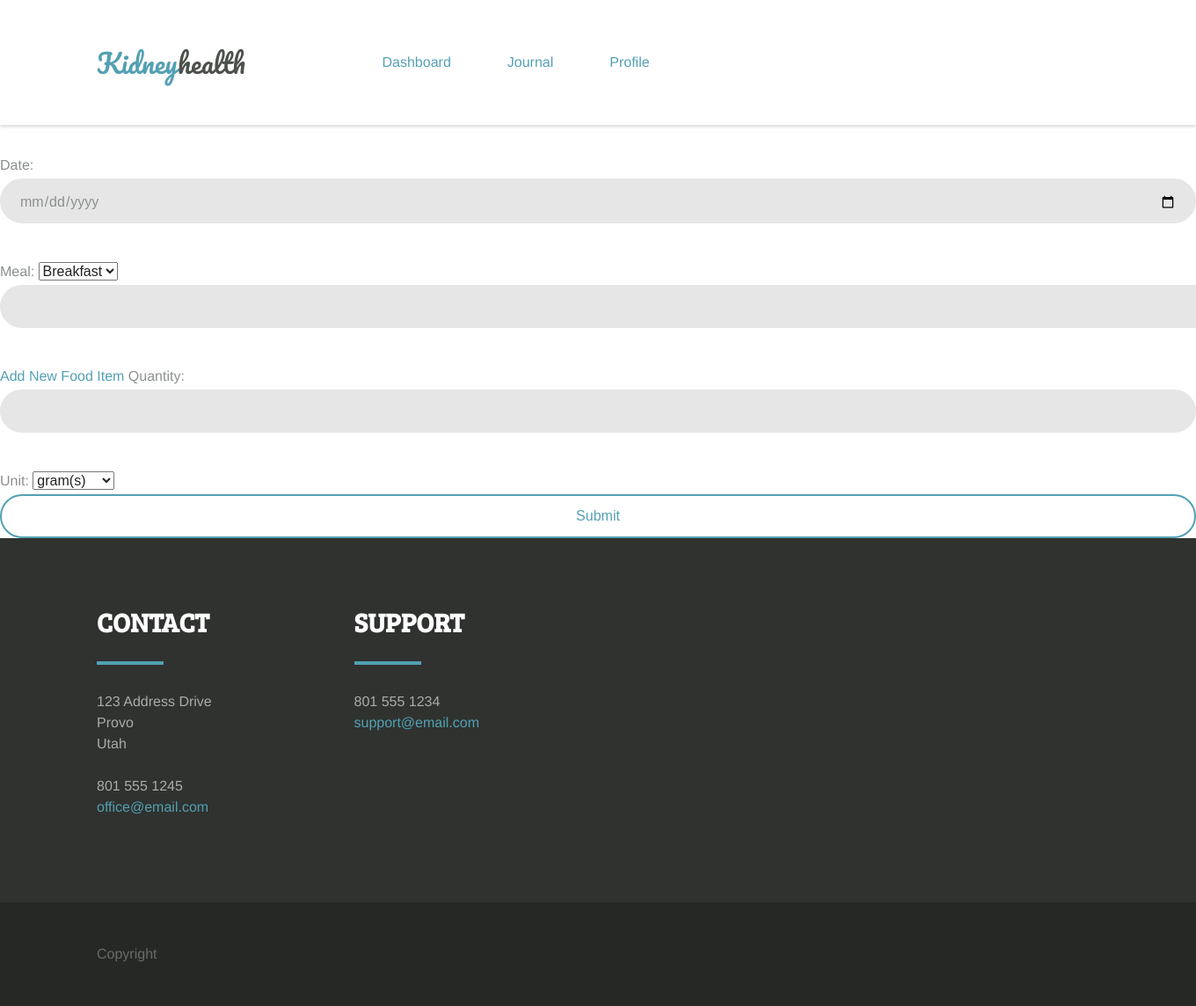
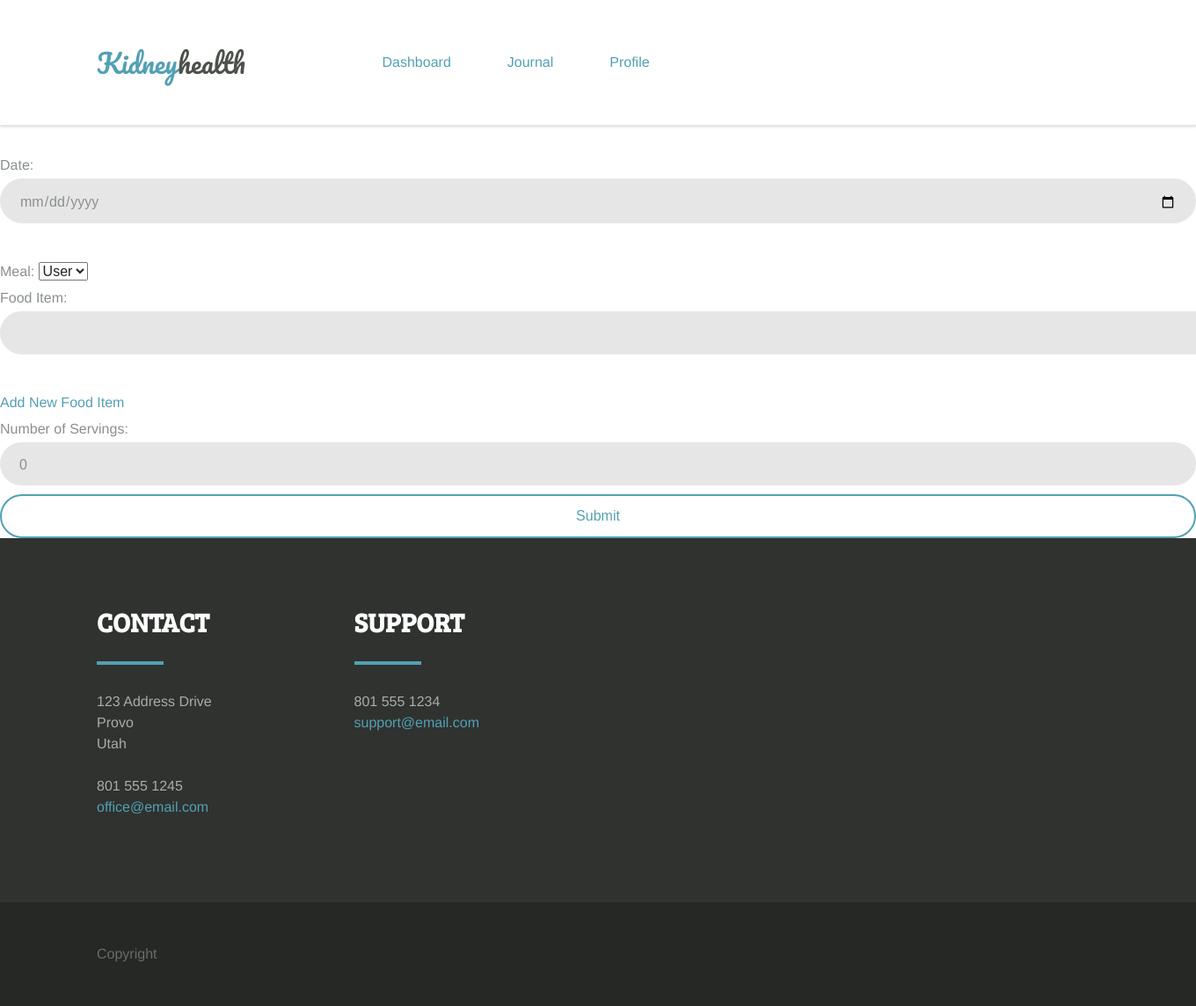
Before and after one commit to Jake-Fal/INTEX, a Django app: page /journal/ in a window 1360 px wide; the page is wider, and only the part inside the window is pictured. Shown: that part at 88% size. Run offline with Django 4.2, Linux system fonts and the light colour scheme; tables that the repository leaves empty hold one stand-in row (values such as "Sample post"); some libraries are stand-ins or nearby versions.

Commit message:
resolved  issues

```diff
--- a/INTEX2022/mainapp/views.py
+++ b/INTEX2022/mainapp/views.py
@@ -26,6 +26,7 @@ def searchFoodView(request):
     return render(request, 'searchresults.html', context)
 
 def getAPIList(request):
+    getList(200)
     return HttpResponse('data')
 
 def journalPageView(request) :
--- a/INTEX2022/templates/journal.html
+++ b/INTEX2022/templates/journal.html
@@ -5,27 +5,19 @@
 <canvas id="aChart" width="4" height="3"></canvas>
 
 <body>
-    <form method="post" action="/submitchanges/{{data.data.id}}">
+    <form method="post" action="/addentry/">
         {% csrf_token %}
         Date: <input type="date" name="EntryDate"/><br/>
-        Meal: <select id="mealtype" name="mealtype">
-            <option value="breakfast">Breakfast</option>
-            <option value="lunch">Lunch</option>
-            <option value="snack">Snack</option>
-            <option value="dinner">Dinner</option>
-        <br/>
-        Food Item: <input type="search" name="food"/><br/>
-        <a>Add New Food Item</a>
-        Quantity: <input type="text" name="quantity"/><br/>
-        Unit: <select id="unit" name="unit"/>
-            <option value="gram">gram(s)</option>
-            <option value="cup">cup(s)</option>
-            <option value="slice">slice(s)</option>
-            <option value="bowl">bowl(s)</option>
-            <option value="plate">plate(s)</option>
-            <option value="bag">bag(s)</option>
-            <option value="piece">piece(s)</option>
-            <option value="serving">serving(s)</option><br/>
+        Meal: <select name="meal" id="mealClass">
+            {% for i in meals %}
+                <option value="{{i}}">{{i}}</option>
+            {% endfor %}
+        </select><br/>
+        <input type='hidden' id='foodID' name="foodID"/>
+        Food Item: <input type="search" name="food" id="searchfood" hx-get="searchfood/" hx-trigger="keyup" hx-target="#results"/><br/>
+        <div id='results'></div>
+        <a>Add New Food Item</a><br/>
+        Number of Servings: <input type='number' name="servings" value="0" min="0" max="10"/>
         <input type="submit"/>
     </form>
     <div>
```
